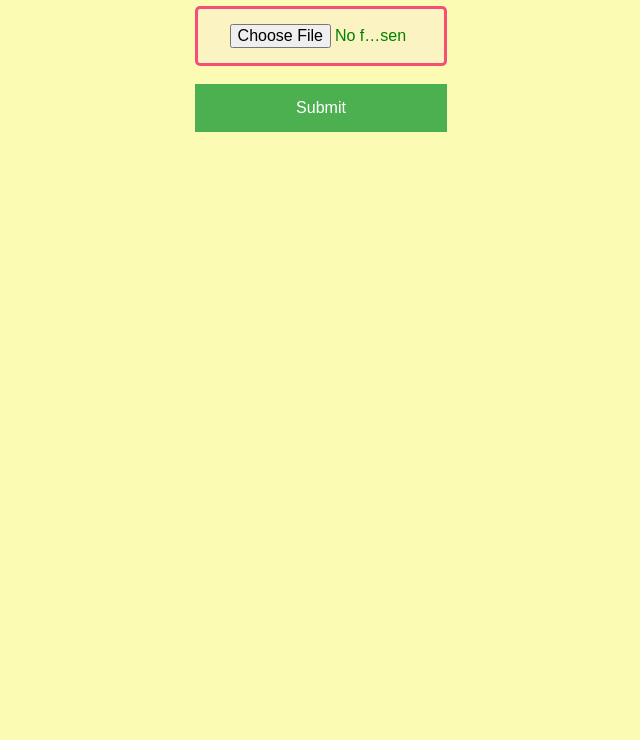
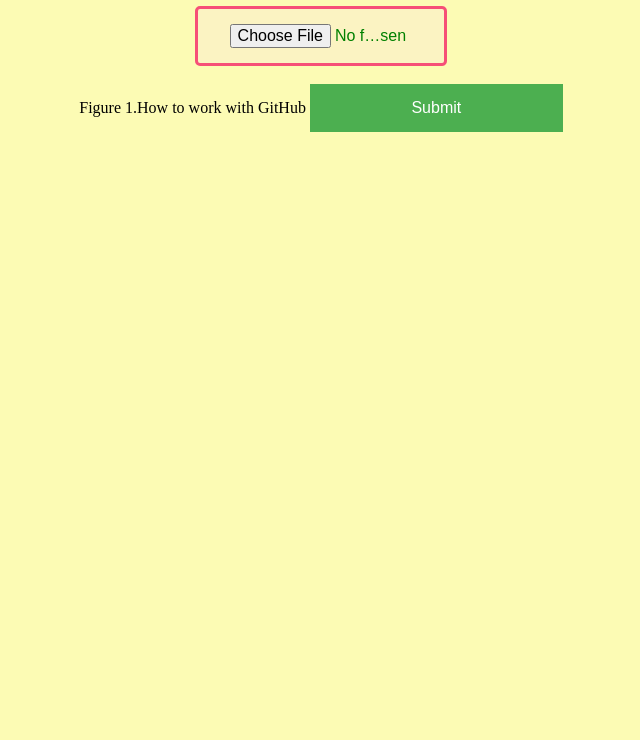
Before and after one commit to divyanshkmr8012/Divyansh-Sharma, a plain HTML site: page index.html in a window 1280 px wide. Shown: the part 60-800 px from the top of the page, without its empty margins (319-959 px from the left). Drawn offline with Linux system fonts and the light colour scheme.

Commit message:
Update index.html

```diff
--- a/index.html
+++ b/index.html
@@ -41,6 +41,7 @@ background-color: #4CAF50; /* Green */
 </font>
 <form action="/action_page.php">
   <input type="file" name="pic" accept="image/*" name="file" id="file" class="inputfile"><br><br>
+  Figure 1.How to work with GitHub
   <input type="submit">
 </form>
 </center>
```
